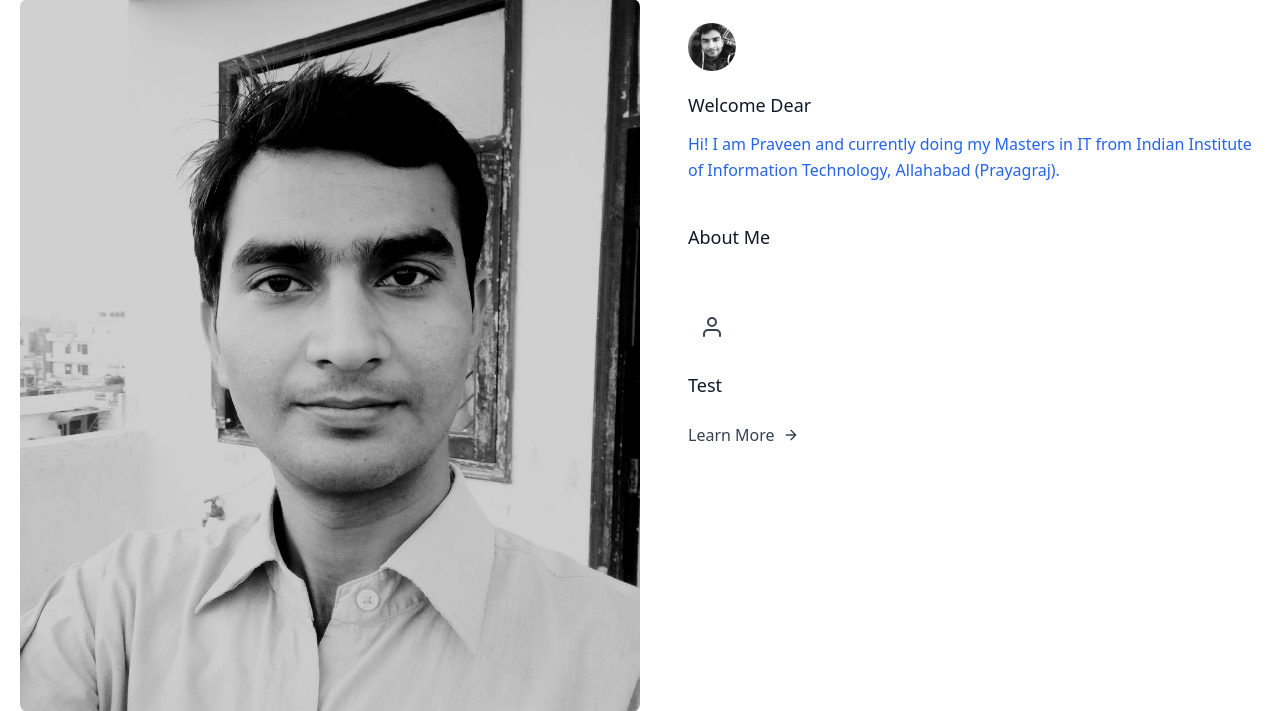
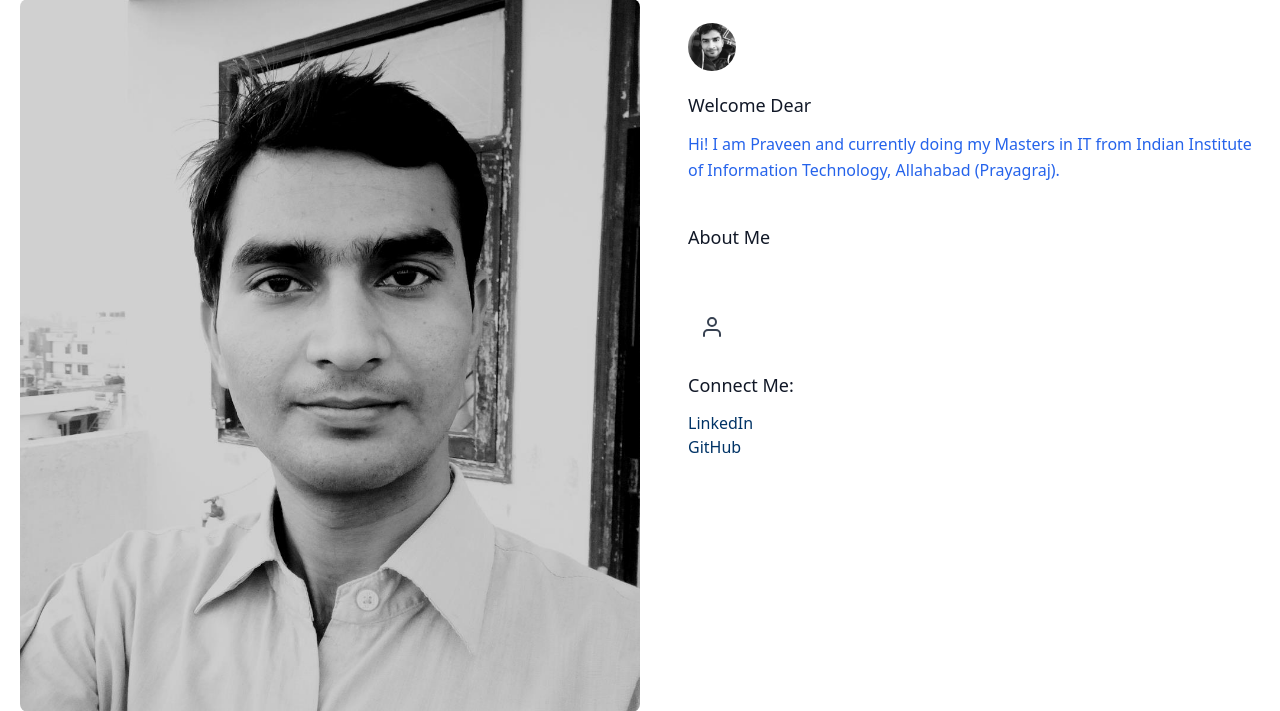
Before and after one commit to praveenraghav97/personalweb, a Django app: page / in a window 1280 px wide. Shown: the part 155-866 px from the top of the page. Run offline with Django 3.2, Linux system fonts and the light colour scheme; parts of the project's set-up code (start-up, migrations or seed data) failed here and were passed over.

```diff
--- a/templates/home/body.html
+++ b/templates/home/body.html
@@ -36,13 +36,10 @@
           </svg>
         </div>
         <div class="flex-grow">
-          <h2 class="text-gray-900 text-lg title-font font-medium mb-3">Test</h2>
+          <h2 class="text-gray-900 text-lg title-font font-medium mb-3">Connect Me:</h2>
           <p class="leading-relaxed text-base"></p>
-          <a class="mt-3 text-teal-500 inline-flex items-center">Learn More
-            <svg fill="none" stroke="currentColor" stroke-linecap="round" stroke-linejoin="round" stroke-width="2" class="w-4 h-4 ml-2" viewBox="0 0 24 24">
-              <path d="M5 12h14M12 5l7 7-7 7"></path>
-            </svg>
-          </a>
+          <a href="https://www.linkedin.com/in/praveen-k-raghav-139649a1/" style="color: #003366">LinkedIn</a><br>
+          <a href="https://github.com/praveenraghav97" style="color: #003366">GitHub</a>
         </div>
       </div>
     </div>
```
